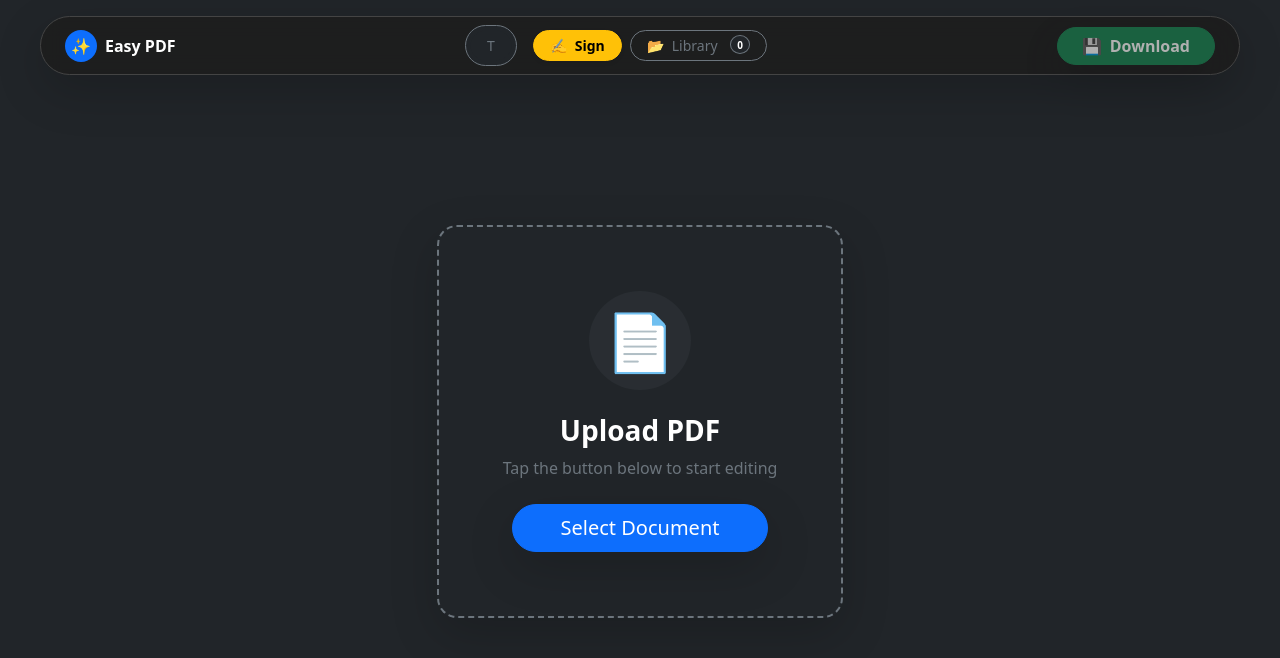
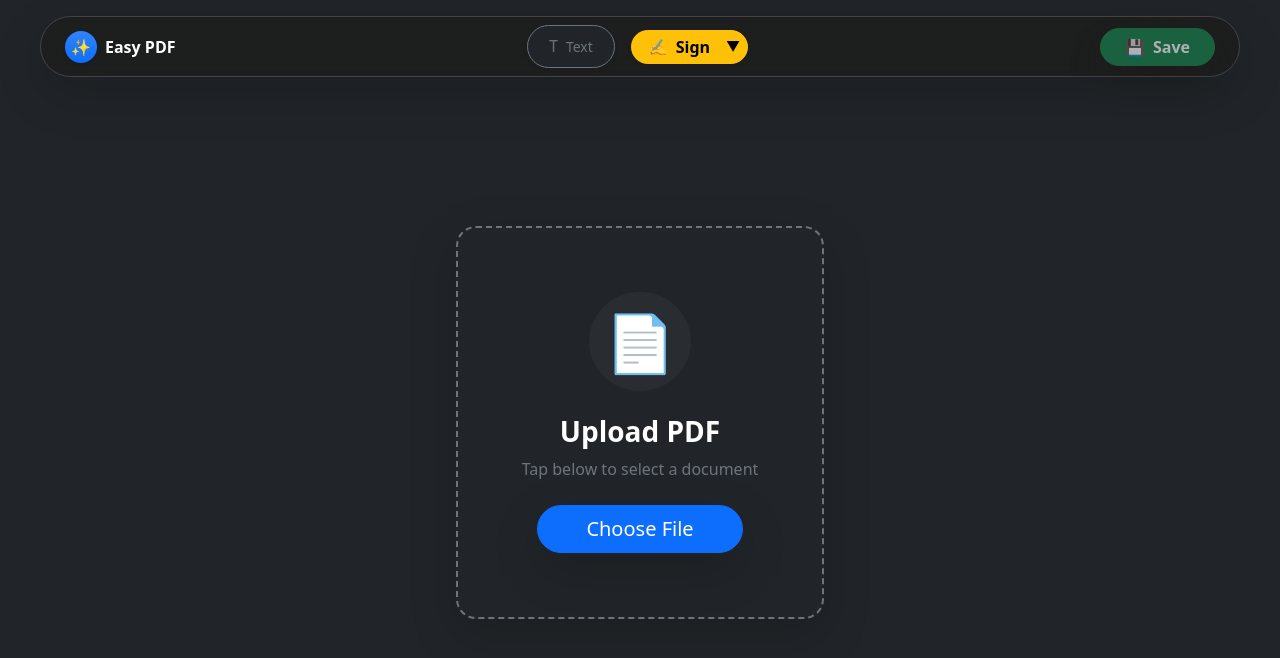
Before and after one commit to GeloDevDesign/Easy-PDF-Form-Signature-Tool, a Vue app: page / in a window 1280 px wide. Shown: the top 658 px of the page. Built offline with nearby package versions, Linux system fonts and the light colour scheme.

Commit message:
asdfasdf

```diff
--- a/src/App.vue
+++ b/src/App.vue
@@ -1,57 +1,74 @@
 <template>
   <div class="bg-dark min-vh-100 text-white pb-5 position-relative d-flex flex-column font-sans app-container">
 
-    <nav class="navbar navbar-expand-lg sticky-top p-3" style="background: transparent; pointer-events: none;">
+    <nav class="navbar navbar-expand-lg sticky-top p-3" style="background: transparent; pointer-events: none; z-index: 2000;">
       <div class="container-fluid shadow-lg rounded-pill px-4 py-2 d-flex align-items-center justify-content-between"
            style="background: rgba(30, 30, 30, 0.95); backdrop-filter: blur(10px); border: 1px solid #444; pointer-events: auto; max-width: 1200px; margin: 0 auto;">
 
-        <div class="d-flex align-items-center d-none d-md-flex">
-          <div class="bg-primary rounded-circle d-flex align-items-center justify-content-center me-2" style="width: 32px; height: 32px;">
+        <div class="d-flex align-items-center">
+          <div class="bg-primary bg-gradient rounded-circle d-flex align-items-center justify-content-center me-2 shadow-sm" style="width: 32px; height: 32px;">
             <span>✨</span>
           </div>
-          <span class="fw-bold tracking-tight">Easy PDF</span>
+          <span class="fw-bold d-none d-sm-block text-white tracking-tight">Easy PDF</span>
         </div>
 
         <div class="d-flex align-items-center gap-3 mx-auto">
 
-          <div class="d-flex align-items-center bg-dark rounded-pill p-1 border border-secondary">
+          <div class="d-flex align-items-center bg-dark rounded-pill p-1 border border-secondary shadow-sm">
             <button
               @click="toggleTextMode"
-              class="btn btn-sm rounded-pill px-3 transition-all"
+              class="btn btn-sm rounded-pill px-3 transition-all d-flex align-items-center gap-2"
               :class="isTextMode ? 'btn-light fw-bold' : 'btn-dark text-secondary hover-white'">
-              <span v-if="!isTextMode">T</span>
-              <span v-else>Tap PDF</span>
+              <span style="font-size: 1.1em;">T</span>
+              <span class="d-none d-md-inline">{{ isTextMode ? 'Tap PDF' : 'Text' }}</span>
             </button>
 
-            <div v-if="isTextMode || selectedTextIndex !== null" class="d-flex align-items-center px-2 animate-fade-in">
-              <div class="vr bg-secondary mx-2" style="height: 15px;"></div>
-              <button @click="adjustFontSize(-2)" class="btn btn-link text-white p-0 text-decoration-none hover-scale">➖</button>
-              <span class="mx-2 small fw-mono text-muted" style="min-width: 20px; text-align: center;">{{ currentFontSize }}</span>
-              <button @click="adjustFontSize(2)" class="btn btn-link text-white p-0 text-decoration-none hover-scale">➕</button>
+            <div v-if="isTextMode || selectedTextIndex !== null" class="d-flex align-items-center px-2 animate-fade-in border-start border-secondary ms-1">
+              <button @click="adjustFontSize(-2)" class="btn btn-link text-white p-0 text-decoration-none hover-scale px-2">➖</button>
+              <span class="mx-1 small fw-mono text-muted user-select-none" style="min-width: 20px; text-align: center;">{{ currentFontSize }}</span>
+              <button @click="adjustFontSize(2)" class="btn btn-link text-white p-0 text-decoration-none hover-scale px-2">➕</button>
 
-              <div class="vr bg-secondary mx-2" style="height: 15px;"></div>
-              <button @click="toggleBold" class="btn btn-sm p-0 fw-bold hover-scale" :class="currentFontWeight === 'bold' ? 'text-info' : 'text-secondary'">B</button>
-              <span class="mx-1"></span>
-              <button @click="toggleItalic" class="btn btn-sm p-0 fst-italic hover-scale" :class="currentFontStyle === 'italic' ? 'text-info' : 'text-secondary'">I</button>
+              <div class="vr bg-secondary mx-2" style="height: 14px;"></div>
+
+              <button @click="toggleBold" class="btn btn-sm p-0 fw-bold hover-scale px-1" :class="currentFontWeight === 'bold' ? 'text-info' : 'text-secondary'">B</button>
+              <button @click="toggleItalic" class="btn btn-sm p-0 fst-italic hover-scale px-1" :class="currentFontStyle === 'italic' ? 'text-info' : 'text-secondary'">I</button>
             </div>
           </div>
 
-          <div class="d-flex gap-2">
+          <div class="position-relative d-inline-block">
+            <div class="btn-group shadow-sm rounded-pill">
+
               <button
                 @click="openSignaturePad"
-              class="btn btn-sm btn-warning rounded-pill px-3 d-flex align-items-center gap-2 shadow-sm hover-lift">
+                class="btn btn-warning fw-bold d-flex align-items-center gap-2 ps-3 pe-2 py-1"
+                style="border-top-left-radius: 50rem; border-bottom-left-radius: 50rem; border-right: 1px solid rgba(0,0,0,0.1);">
                 <span>✍️</span>
-              <span class="d-none d-sm-inline fw-bold">Sign</span>
+                <span class="d-none d-sm-inline">Sign</span>
               </button>
 
               <button
-              @click="showSavedSignatures = true"
-              class="btn btn-sm btn-outline-secondary rounded-pill px-3 d-flex align-items-center gap-2 hover-white"
-              title="Open Saved Signatures">
-              <span>📂</span>
-              <span class="d-none d-sm-inline">Library</span>
-              <span class="badge bg-dark border border-secondary rounded-circle ms-1" style="font-size: 10px;">{{ savedSignatures.length }}</span>
+                @click="toggleSigDropdown"
+                class="btn btn-warning py-1 px-2 d-flex align-items-center justify-content-center"
+                style="border-top-right-radius: 50rem; border-bottom-right-radius: 50rem; width: 30px;">
+                <small>▼</small>
               </button>
+            </div>
+
+            <div v-if="isSigDropdownOpen" class="custom-dropdown-menu mt-2 p-1 shadow-lg border border-secondary bg-dark rounded-3 position-absolute start-50 translate-middle-x">
+              <div class="dropdown-header text-muted small text-uppercase fw-bold px-3 py-1">Library</div>
+              <button @click="openSavedLibrary" class="dropdown-item d-flex align-items-center justify-content-between gap-3 text-white rounded-2 px-3 py-2">
+                <span class="d-flex align-items-center gap-2">
+                  <span>📂</span> Saved Signatures
+                </span>
+                <span class="badge bg-secondary rounded-pill">{{ savedSignatures.length }}</span>
+              </button>
+              <div v-if="savedSignatures.length > 0" class="border-top border-secondary my-1"></div>
+              <button v-if="savedSignatures.length > 0" @click="clearAllSignatures" class="dropdown-item text-danger small px-3 py-1 text-center">
+                Clear All
+              </button>
+            </div>
+
+            <div v-if="isSigDropdownOpen" @click="isSigDropdownOpen = false" class="position-fixed top-0 start-0 w-100 h-100" style="z-index: -1; cursor: default;"></div>
           </div>
 
         </div>
@@ -62,7 +79,7 @@
             class="btn btn-success rounded-pill px-4 fw-bold shadow-lg hover-lift d-flex align-items-center gap-2"
             :disabled="!pdfFile">
             <span>💾</span>
-            <span class="d-none d-md-inline">Download</span>
+            <span class="d-none d-md-inline">Save</span>
           </button>
         </div>
 
@@ -81,9 +98,9 @@
             <span class="display-4">📄</span>
           </div>
           <h3 class="card-title text-white mb-2 fw-bold">Upload PDF</h3>
-          <p class="card-text text-secondary mb-4">Tap the button below to start editing</p>
+          <p class="card-text text-secondary mb-4">Tap below to select a document</p>
           <label class="btn btn-primary btn-lg px-5 rounded-pill shadow-lg hover-lift">
-            Select Document
+            Choose File
             <input type="file" accept="application/pdf" @change="handleFileUpload" hidden />
           </label>
         </div>
@@ -137,11 +154,10 @@
           </div>
 
           <div v-if="selectedTextIndex === index" class="position-absolute start-50 translate-middle-x" style="top: -35px;">
-            <button @click.stop="removeText(index)" class="btn btn-dark btn-sm rounded-pill px-3 shadow-sm border border-secondary text-danger">
-              Delete
+             <button @click.stop="removeText(index)" class="btn btn-dark btn-sm rounded-pill px-3 shadow-sm border border-secondary text-danger fw-bold" style="font-size: 10px;">
+              DELETE
             </button>
           </div>
-
         </div>
 
         <div
@@ -160,8 +176,10 @@
           @touchstart="startDragSig"
           @click.stop="selectSignature">
 
-          <div v-if="selectedSignature" class="floating-toolbar" @mousedown.stop @touchstart.stop>
-            <button @click.stop="removeSignature" class="btn btn-sm btn-danger py-1 px-3 rounded-pill shadow-sm">Delete</button>
+          <div v-if="selectedSignature" class="position-absolute start-50 translate-middle-x" style="top: -35px;">
+            <button @click.stop="removeSignature" class="btn btn-dark btn-sm rounded-pill px-3 shadow-sm border border-secondary text-danger fw-bold" style="font-size: 10px;">
+              DELETE
+            </button>
           </div>
 
           <img :src="signatureImage" class="w-100 h-100" style="pointer-events: none; user-select: none;" />
@@ -180,7 +198,7 @@
     <div v-if="showSignaturePad" class="modal-overlay">
       <div class="card bg-dark text-white border-secondary shadow-lg" style="width: 95%; max-width: 500px; border-radius: 15px;">
         <div class="card-header border-secondary d-flex justify-content-between align-items-center py-3">
-          <h5 class="mb-0 fw-bold">✍️ Draw Signature</h5>
+          <h5 class="mb-0 fw-bold">✍️ New Signature</h5>
           <button @click="closeSignaturePad" class="btn-close btn-close-white"></button>
         </div>
 
@@ -193,13 +211,13 @@
             @touchstart="startDrawing" @touchmove="draw" @touchend="stopDrawing">
           </canvas>
           <div class="position-absolute bottom-0 start-0 w-100 border-top text-muted small py-1" style="background: rgba(240,240,240,0.8); pointer-events: none;">
-            Sign inside the box
+            Sign above
           </div>
         </div>
 
         <div class="card-footer border-secondary d-flex justify-content-between py-3">
           <button @click="clearSignature" class="btn btn-outline-light rounded-pill px-4">Clear</button>
-          <button @click="saveSignature" class="btn btn-primary rounded-pill px-5 shadow-sm">Use Signature</button>
+          <button @click="saveSignature" class="btn btn-primary rounded-pill px-5 shadow-sm">Use This</button>
         </div>
       </div>
     </div>
@@ -207,13 +225,13 @@
     <div v-if="showSavedSignatures" class="modal-overlay" @click.self="showSavedSignatures = false">
       <div class="card bg-dark text-white border-secondary shadow-lg" style="width: 90%; max-width: 400px; max-height: 80vh; border-radius: 15px;">
         <div class="card-header border-secondary d-flex justify-content-between align-items-center py-3">
-          <h5 class="mb-0 fw-bold">📂 Saved Signatures</h5>
+          <h5 class="mb-0 fw-bold">📂 My Signatures</h5>
           <button @click="showSavedSignatures = false" class="btn-close btn-close-white"></button>
         </div>
         <div class="card-body overflow-auto p-3">
           <div v-if="savedSignatures.length === 0" class="text-center text-muted py-5">
             <div class="mb-2" style="font-size: 2rem; opacity: 0.5;">📭</div>
-            <p>No saved signatures yet.</p>
+            <p>No saved signatures.</p>
           </div>
           <div class="d-grid gap-3">
             <div
@@ -271,6 +289,7 @@ const selectedTextIndex = ref(null);
 const isDraggingText = ref(false);
 
 // Signature
+const isSigDropdownOpen = ref(false); // New Dropdown State
 const showSignaturePad = ref(false);
 const showSavedSignatures = ref(false);
 const savedSignatures = ref([]);
@@ -320,7 +339,6 @@ const renderPdf = async (buffer) => {
   const page = await pdf.getPage(1);
   const viewport = page.getViewport({ scale: 1.5 });
 
-  // Responsive Scaling Logic
   const screenWidth = window.innerWidth;
   let finalScale = 1.5;
   if (screenWidth < 800) {
@@ -340,7 +358,7 @@ const renderPdf = async (buffer) => {
   await page.render({ canvasContext: context, viewport: finalViewport }).promise;
 };
 
-// --- 2. Text Logic (Dynamic Size) ---
+// --- 2. Text Logic ---
 const toggleTextMode = () => {
   isTextMode.value = !isTextMode.value;
   if (isTextMode.value) deselectAll();
@@ -373,19 +391,17 @@ const selectText = (index) => {
 };
 
 const adjustFontSize = (amount) => {
+  let newSize = currentFontSize.value + amount;
   if (selectedTextIndex.value !== null) {
     const item = textElements.value[selectedTextIndex.value];
-    let newSize = item.fontSize + amount;
+    newSize = item.fontSize + amount;
     if (newSize < 8) newSize = 8;
     if (newSize > 72) newSize = 72;
     item.fontSize = newSize;
-    currentFontSize.value = newSize;
-  } else {
-    let newSize = currentFontSize.value + amount;
+  }
   if (newSize < 8) newSize = 8;
   if (newSize > 72) newSize = 72;
   currentFontSize.value = newSize;
-  }
 };
 
 const toggleBold = () => {
@@ -447,8 +463,18 @@ const removeText = (index) => {
   selectedTextIndex.value = null;
 };
 
-// --- 3. Optimized Snappy Signature Logic ---
+// --- 3. Signature Logic (Dropdown + Snappy) ---
+const toggleSigDropdown = () => {
+  isSigDropdownOpen.value = !isSigDropdownOpen.value;
+};
+
+const openSavedLibrary = () => {
+  isSigDropdownOpen.value = false;
+  showSavedSignatures.value = true;
+};
+
 const openSignaturePad = async () => {
+  isSigDropdownOpen.value = false;
   showSignaturePad.value = true;
   await nextTick();
   if (sigCanvas.value && sigPadContainer.value) {
@@ -547,6 +573,13 @@ const useSavedSignature = (sigObject) => {
 const deleteSavedSignature = (index) => {
   savedSignatures.value.splice(index, 1);
   localStorage.setItem('my_signatures', JSON.stringify(savedSignatures.value));
+};
+
+const clearAllSignatures = () => {
+  if (confirm('Delete all saved signatures?')) {
+    savedSignatures.value = [];
+    localStorage.removeItem('my_signatures');
+  }
 };
 
 const selectSignature = () => {
@@ -649,6 +682,7 @@ const startResize = (e, direction) => {
 const deselectAll = () => {
   selectedTextIndex.value = null;
   selectedSignature.value = false;
+  isSigDropdownOpen.value = false;
 };
 
 // --- 4. Download ---
@@ -728,6 +762,20 @@ const downloadPdf = async () => {
 .hover-lift:hover { transform: translateY(-2px); transition: transform 0.2s; }
 .hover-white:hover { color: white !important; }
 .transition-all { transition: all 0.2s; }
+.animate-fade-in { animation: fadeIn 0.3s ease-out; }
+@keyframes fadeIn { from { opacity: 0; transform: translateX(-10px); } to { opacity: 1; transform: translateX(0); } }
+
+/* CUSTOM DROPDOWN */
+.custom-dropdown-menu {
+  min-width: 200px;
+  z-index: 2500;
+  animation: slideDown 0.2s ease-out;
+}
+.dropdown-item {
+  background: transparent; border: none; width: 100%; text-align: left; transition: background 0.2s; cursor: pointer;
+}
+.dropdown-item:hover { background: rgba(255,255,255,0.1); }
+@keyframes slideDown { from { opacity: 0; transform: translateY(-10px) translateX(-50%); } to { opacity: 1; transform: translateY(0) translateX(-50%); } }
 
 /* ELEMENT WRAPPER */
 .element-wrapper {
@@ -770,27 +818,6 @@ const downloadPdf = async () => {
   overflow: hidden;
 }
 
-/* FLOATING TOOLBAR */
-.floating-toolbar {
-  position: absolute;
-  top: -45px;
-  left: 50%;
-  transform: translateX(-50%);
-  background: #222;
-  border-radius: 8px;
-  padding: 6px 10px;
-  display: flex;
-  gap: 5px;
-  align-items: center;
-  box-shadow: 0 4px 12px rgba(0,0,0,0.4);
-  z-index: 2000;
-  white-space: nowrap;
-}
-.floating-toolbar::after {
-  content: ''; position: absolute; bottom: -6px; left: 50%; transform: translateX(-50%);
-  border-left: 6px solid transparent; border-right: 6px solid transparent; border-top: 6px solid #222;
-}
-
 /* RESIZE HANDLES */
 .resize-handle {
   position: absolute; width: 16px; height: 16px;
```
Lines whose indentation alone changed are shown as unchanged.
